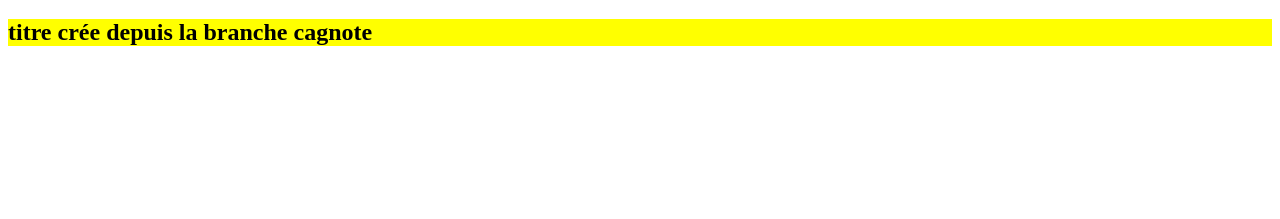
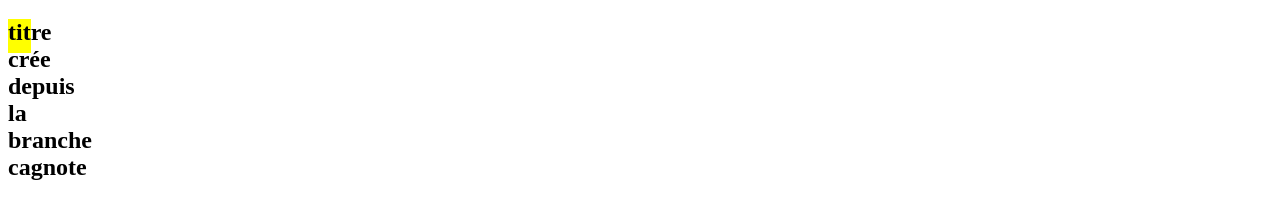
Before and after one commit to achrafGuedad/preparationEntretienCGI, a plain HTML site: page index.html in a window 1280 px wide. Shown: the part 61-280 px from the top of the page. Drawn offline with Linux system fonts and the light colour scheme.

Commit message:
modification style.css height

```diff
--- a/style.css
+++ b/style.css
@@ -5,4 +5,6 @@ h1 {
  h2{
 
     background-color: yellow ;
+    width: 23px;
+    height: 34px;
  }
```
